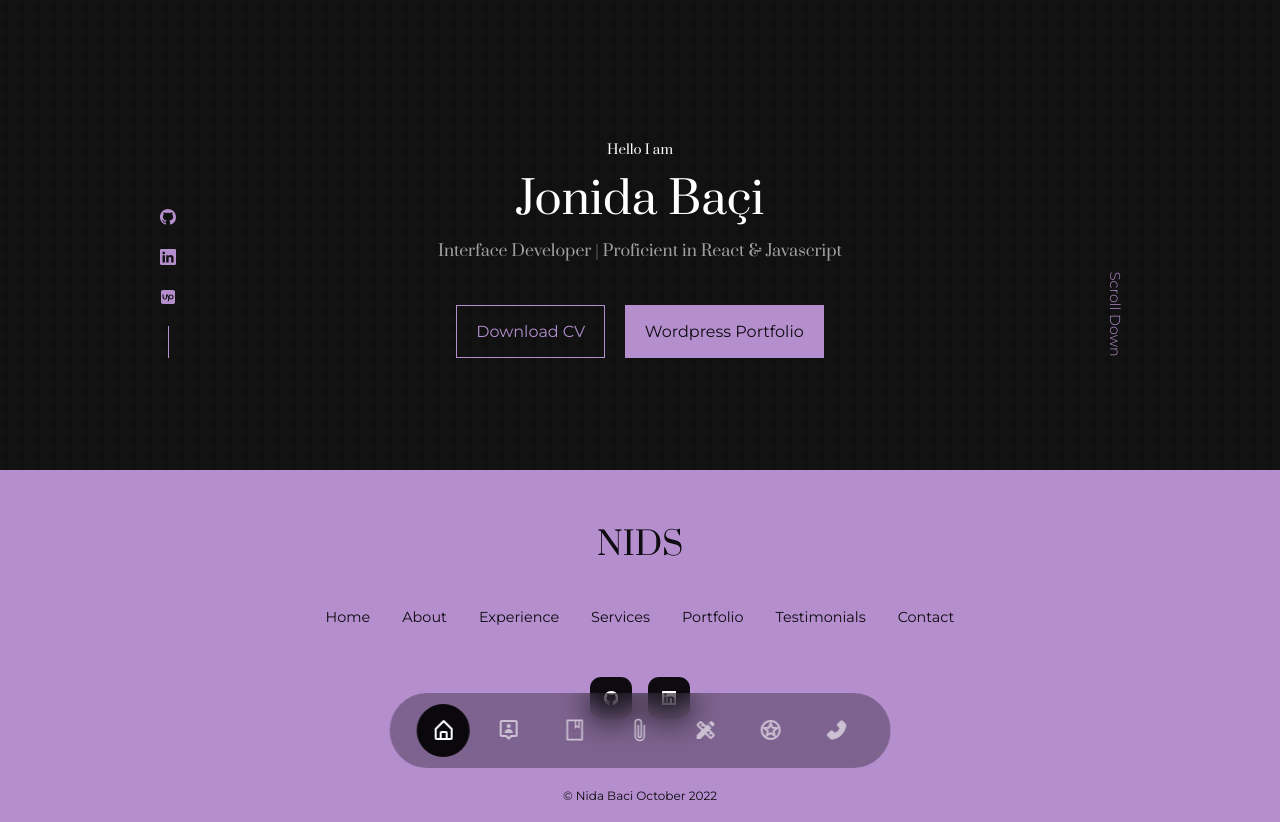
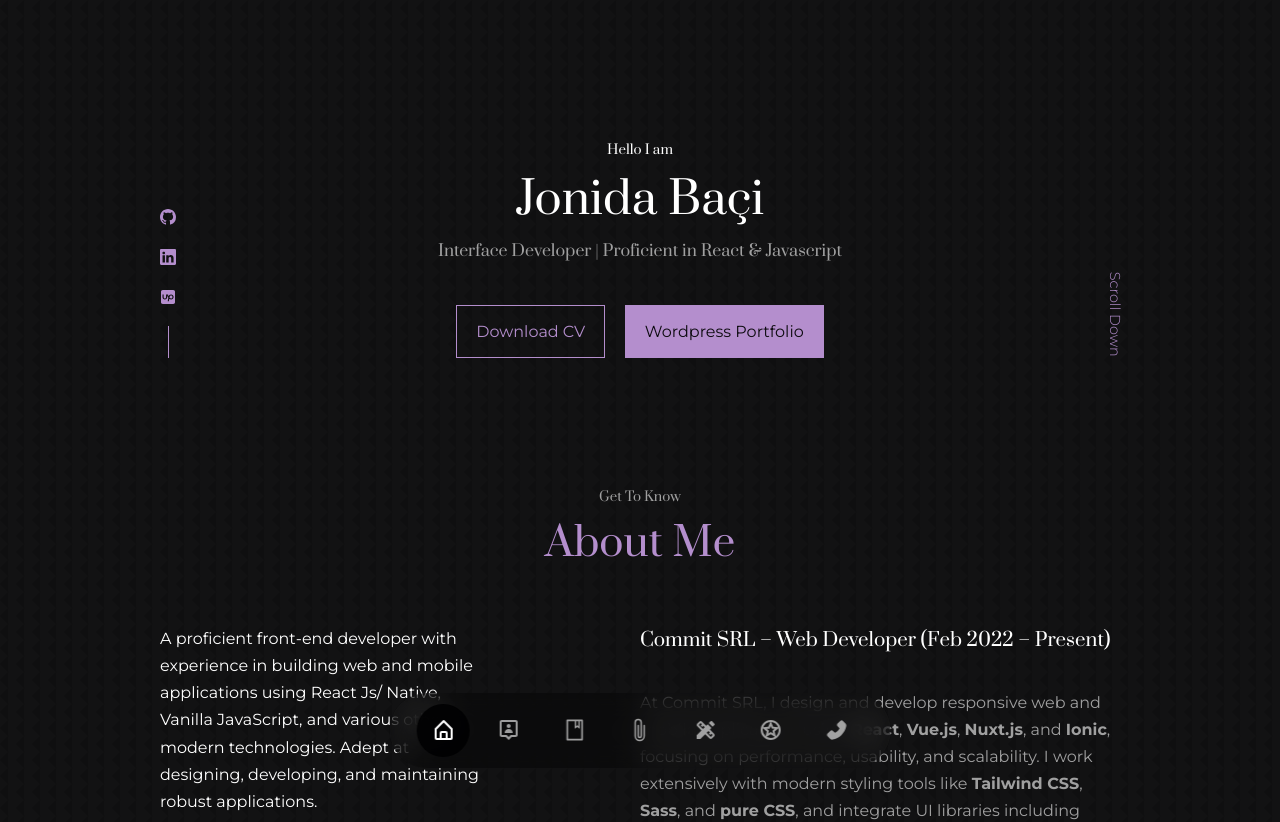
Before and after one commit to nidabaci/nidas-react-portofolio, a React (Create React App) app: page / in a window 1280 px wide. Shown: the top 822 px of the page. Built offline with nearby package versions, Linux system fonts and the light colour scheme; some icons are missing.

Commit message:
fix: update route path for FrontendPage to root

```diff
--- a/src/App.jsx
+++ b/src/App.jsx
@@ -14,7 +14,7 @@ export const App = () => {
       <Nav />
 
       <Routes>
-        <Route path="/Frontend-Portofolio" element={<FrontendPage />} />
+        <Route path="/" element={<FrontendPage />} />
         <Route path="/Wordpress-Portofolio" element={<Wordpress />} />
       </Routes>
 
```
